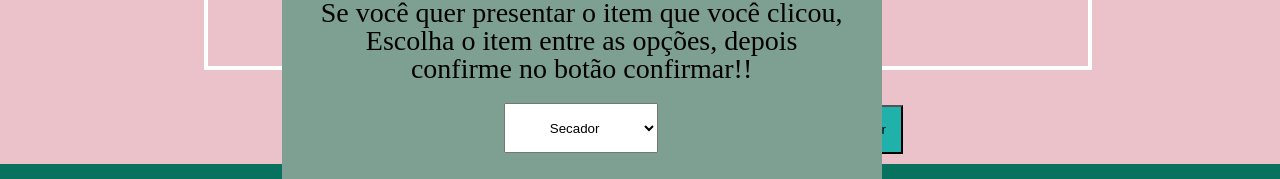
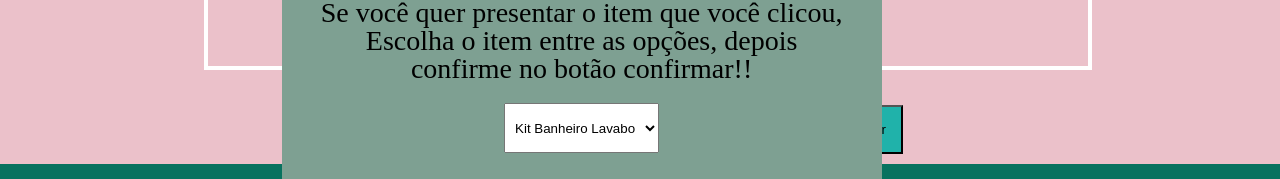
Before and after one commit to gabrielcomputacao/Lista-de-presente, a React (Create React App) app in the folder listapresente/: page / in a window 1280 px wide. Both pictures are taken after a click on the button "Vou Presentear". Shown: the part 2509-2688 px from the top of the page. Built offline with nearby package versions, Linux system fonts and the light colour scheme; no server answers.

Commit message:
finalizando partes do projeto Lista de presentes

```diff
--- a/listapresente/src/components/modal/modal.css
+++ b/listapresente/src/components/modal/modal.css
@@ -127,9 +127,3 @@
         display: none;
     }
 }
-
-@media screen and (max-width:1270px){
-    .modal{
-
-    }
-}
--- a/listapresente/src/components/modal/modal.js
+++ b/listapresente/src/components/modal/modal.js
@@ -50,7 +50,7 @@ class Modal extends Component {
      let selectCampo =document.querySelector('#itens')
 
      for(let i=0 ; i < this.props.listaItem.length ; i++){
-        for(let y=0 ; y < 12 ; y++){
+        for(let y=0 ; y < 18 ; y++){
            if(selectCampo.options[y].value == this.props.listaItem[i]){
                selectCampo.options[y].setAttribute("disabled",true)
            }
@@ -96,18 +96,24 @@ class Modal extends Component {
 
                <select id="itens" value={this.state.item}
                onChange={(e)=>this.setState({item:e.target.value})}>
-                  <option  value="1">Secador</option>
-                  <option  value="2">Liquidificador</option>
-                  <option  value="3">Jogo de Faca</option>
-                  <option  value="4">Ferro de passar roupa</option>
-                  <option  value="5">Airfrayer</option>
-                  <option  value="6">Batedeira</option>
-                  <option  value="7">Ventilador</option>
-                  <option  value="8">Sanduicheira/Grill</option>
-                  <option  value="9">Microondas</option>
-                  <option  value="10">Jogo de talheres</option>
-                  <option  value="11">MOP Giratorio</option>
-                  <option  value="12">Chuveiro Ducha</option>
+                  <option  value="1">Kit Banheiro Lavabo</option>
+                  <option  value="2">Garfo p/ petisco</option>
+                  <option  value="3">2 lixeiras Redondas</option>
+                  <option  value="4">Escorredor de pratos</option>
+                  <option  value="5">Tapetes cozinha</option>
+                  <option  value="6">kit Churrasco</option>
+                  <option  value="7">Kit Ferramentas</option>
+                  <option  value="8">Queijeira Petit</option>
+                  <option  value="9">Kit Taça de Cerveja</option>
+                  <option  value="10">Fruteira de Chao</option>
+                  <option  value="11">Travessa Inox</option>
+                  <option  value="12">Secador de Cabelo</option>
+                  <option  value="13">Jogo de Facas</option>
+                  <option  value="14">Bacia para roupas</option>
+                  <option  value="15">Batedeira eletrica</option>
+                  <option  value="16">Espremedor de Frutas</option>
+                  <option  value="17">Jarra de Flor</option>
+                  <option  value="18">Churrasqueira Portatil</option>
                </select>
 
                 <button id="confirmar"
--- a/listapresente/src/components/presentes/presentes.js
+++ b/listapresente/src/components/presentes/presentes.js
@@ -73,12 +73,12 @@ class Presentes extends Component {
 
 
          for(let i = 0 ; i < this.state.numeroItem.length ; i++){
-            for(let x =0 ; x <= 12 ; x++){
+            for(let x =0 ; x < 19 ; x++){
                if(x === this.state.numeroItem[i]){
 
                   /* console.log(`campo${x}`) */
                   let capturarItem = document.querySelector(`#campo${x}`)
-                  capturarItem.innerHTML = 'Indisponivel'
+                  capturarItem.innerHTML = 'Status: Indisponivel'
                   /* console.log(capturarItem) */
                }
             }
@@ -281,7 +281,7 @@ class Presentes extends Component {
                         </h4>
                      </div>
                      <div className="presenteBody">
-                        <p className="itensStatus" id="campo12">
+                        <p className="itensStatus" id="campo13">
                            Status:Disponivel
                         </p>
                      </div>
@@ -297,7 +297,7 @@ class Presentes extends Component {
                         </h4>
                      </div>
                      <div className="presenteBody">
-                        <p className="itensStatus" id="campo12">
+                        <p className="itensStatus" id="campo14">
                            Status:Disponivel
                         </p>
                      </div>
@@ -313,7 +313,7 @@ class Presentes extends Component {
                         </h4>
                      </div>
                      <div className="presenteBody">
-                        <p className="itensStatus" id="campo12">
+                        <p className="itensStatus" id="campo15">
                            Status:Disponivel
                         </p>
                      </div>
@@ -329,7 +329,7 @@ class Presentes extends Component {
                         </h4>
                      </div>
                      <div className="presenteBody">
-                        <p className="itensStatus" id="campo12">
+                        <p className="itensStatus" id="campo16">
                            Status:Disponivel
                         </p>
                      </div>
@@ -345,7 +345,7 @@ class Presentes extends Component {
                         </h4>
                      </div>
                      <div className="presenteBody">
-                        <p className="itensStatus" id="campo12">
+                        <p className="itensStatus" id="campo17">
                            Status:Disponivel
                         </p>
                      </div>
@@ -361,7 +361,7 @@ class Presentes extends Component {
                         </h4>
                      </div>
                      <div className="presenteBody">
-                        <p className="itensStatus" id="campo12">
+                        <p className="itensStatus" id="campo18">
                            Status:Disponivel
                         </p>
                      </div>
```
Also changed, not shown: 1 other file (tests, documents, lock files or other folders).
